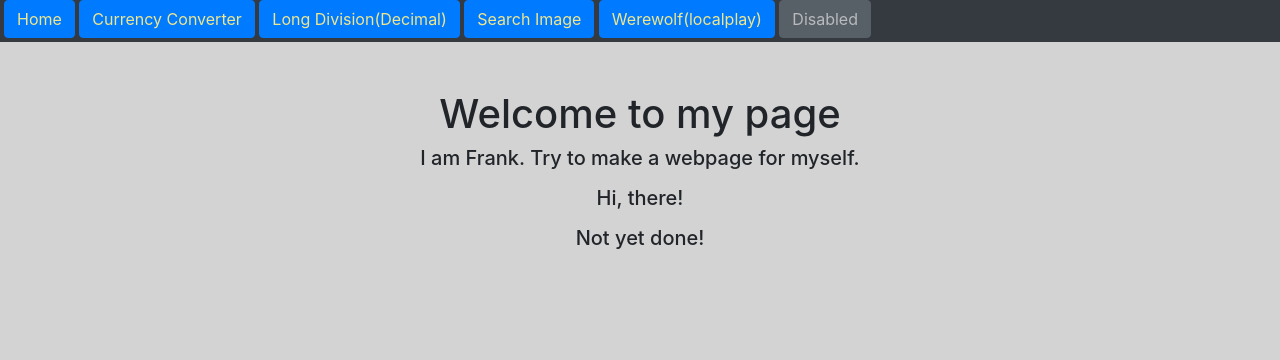
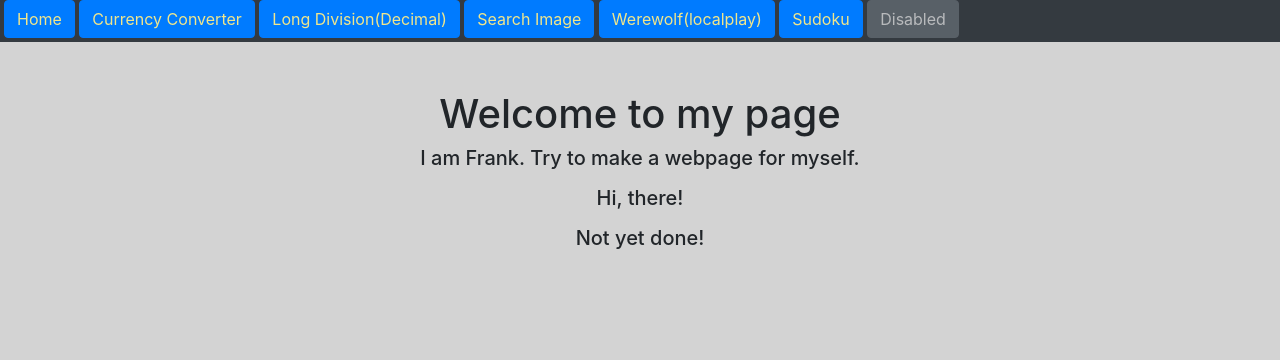
Before and after one commit to forstudy0218/forpage, a Flask app: page / in a window 1280 px wide, after a click that opens the changed part. Shown: the part 60-420 px from the top of the page. Run offline with Flask 2, Linux system fonts and the light colour scheme; some libraries are stand-ins or nearby versions.

Commit message:
Add sudoku link btn

```diff
--- a/templates/layout.html
+++ b/templates/layout.html
@@ -42,6 +42,7 @@
                     <a class="btn btn-primary" href="/decimal">Long Division(Decimal)</a>
                     <a class="btn btn-primary" href="/imgsearch">Search Image</a>
                     <a class="btn btn-primary" href="/werewolf">Werewolf(localplay)</a>
+                    <a class="btn btn-primary" href="/sudoku">Sudoku</a>
                     <a class="btn btn-secondary disabled" href="#" aria-disabled="true">Disabled</a>
                 </div>
             </div>
```
